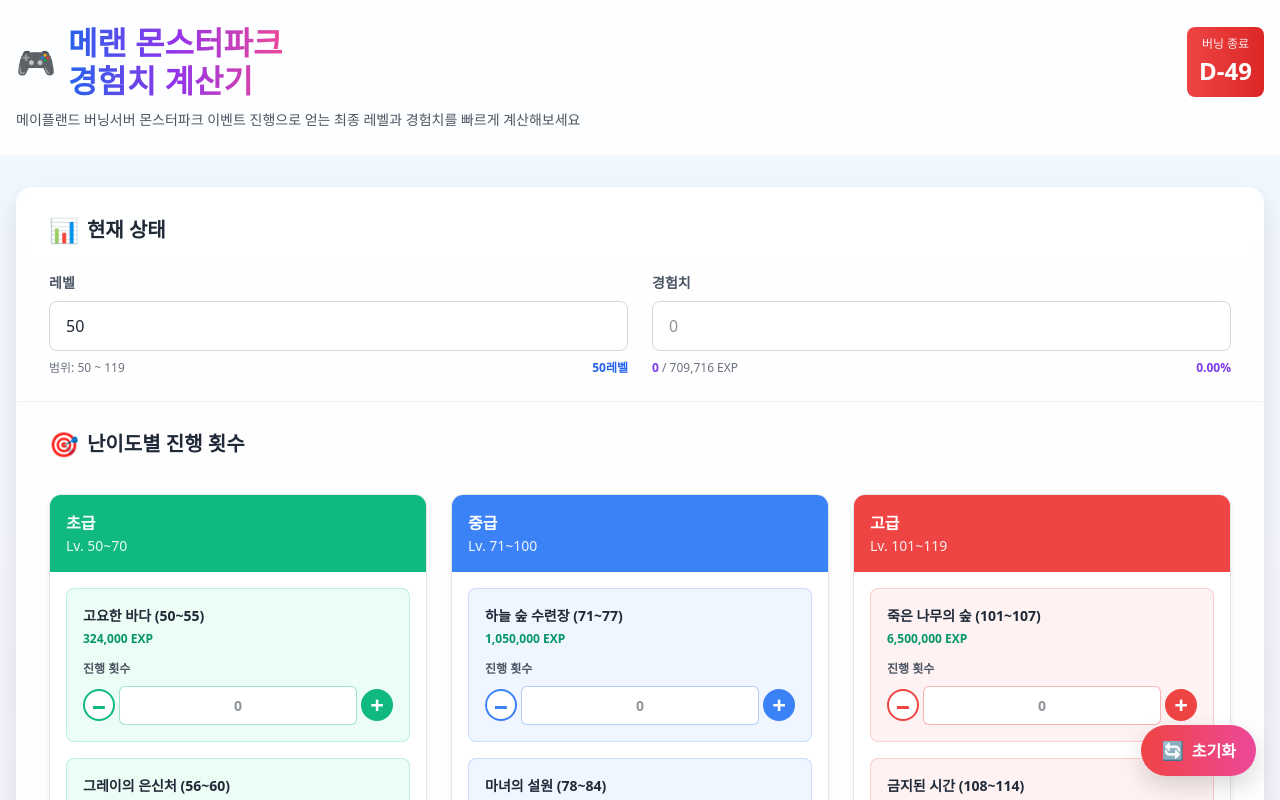
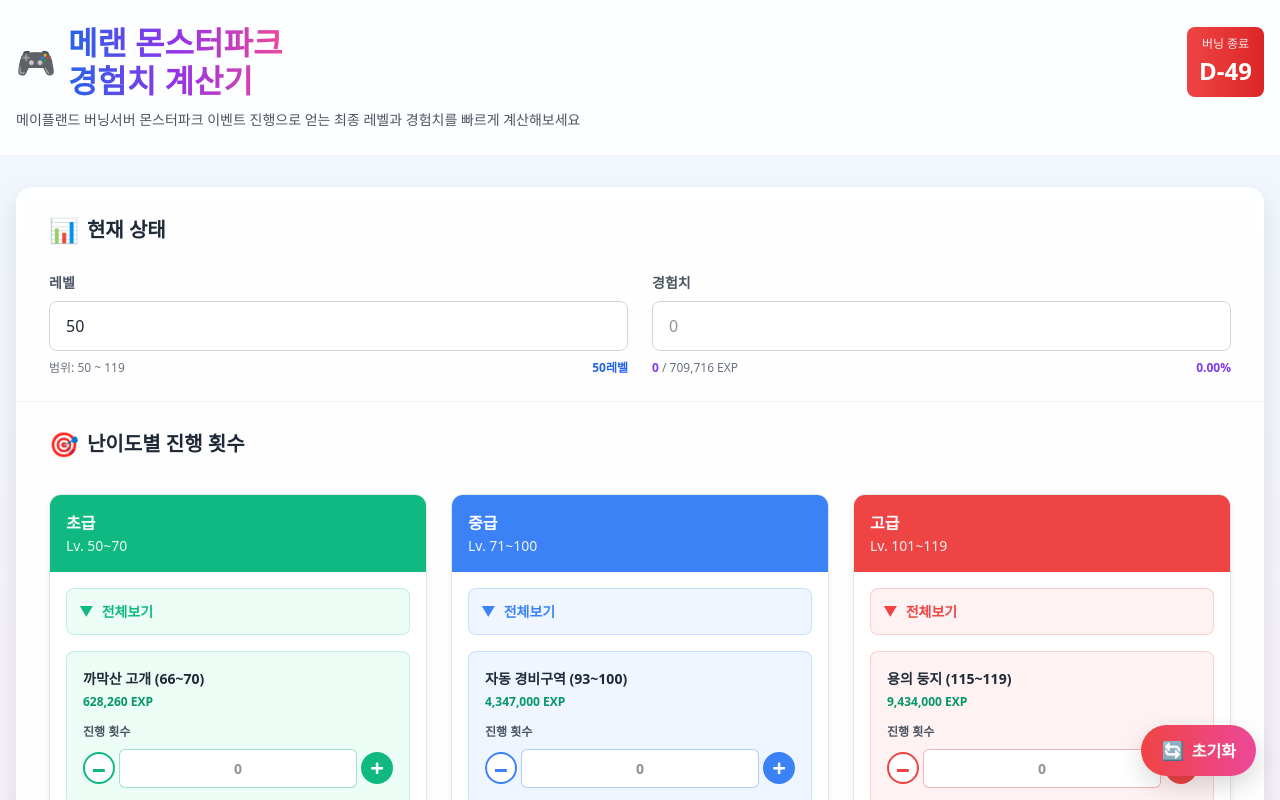
Before and after one commit to taykim7/mp-exp-calc, a Next.js app: page / in a window 1280 px wide. Shown: the top 800 px of the page. Built offline with nearby package versions, Linux system fonts and the light colour scheme.

Commit message:
feat: 각 난이도별 마지막 단계만 볼 수 있도록 수정

```diff
--- a/app/layout.tsx
+++ b/app/layout.tsx
@@ -2,6 +2,7 @@ import type { Metadata } from "next"
 import Script from "next/script"
 import { Footer } from "@/components/Footer"
 import "./globals.css"
+import { APP_VERSION } from '@/config/version'
 
 export const metadata: Metadata = {
   title: "메이플랜드 몬스터파크 경험치 계산기",
@@ -81,7 +82,7 @@ export default function RootLayout({
         {/* 배포 정보 콘솔 로그 */}
         <Script id="deployment-info" strategy="afterInteractive">
           {`
-            console.log('%c🎮 메랜 경험치 계산기 v0.1.0', 'color: #2563eb; font-size: 14px; font-weight: bold;');
+            console.log('%c🎮 메랜 경험치 계산기 v${APP_VERSION}', 'color: #2563eb; font-size: 14px; font-weight: bold;');
           `}
         </Script>
       </body>
--- a/src/components/DifficultyEventInput.tsx
+++ b/src/components/DifficultyEventInput.tsx
@@ -1,9 +1,11 @@
 'use client'
 
+import { useState } from 'react'
+import type { GameEvent } from '@/lib/types'
 import { useCalculatorStore } from '@/store/calculatorStore'
 import { eventsData } from '@/data/events'
 
-const difficultyColors = {
+const difficultyColors: Record<string, { bg: string; bgLight: string }> = {
   초급: { bg: '#10b981', bgLight: '#ecfdf5' },
   중급: { bg: '#3b82f6', bgLight: '#eff6ff' },
   고급: { bg: '#ef4444', bgLight: '#fef2f2' },
@@ -17,44 +19,13 @@ export function DifficultyEventInput({ eventsData: providedEventsData }: Difficu
   const { finalLevel, eventCounts, setEventCount } = useCalculatorStore()
   const data = providedEventsData || eventsData
 
-  return (
-    <section style={{ padding: '1.5rem 2rem' }}>
-      <div style={{ display: 'flex', alignItems: 'center', gap: '0.5rem', marginBottom: '2rem' }}>
-        <span style={{ fontSize: '1.5rem' }}>🎯</span>
-        <h2 style={{ fontSize: '1.25rem', fontWeight: 700, color: '#1f2937' }}>난이도별 진행 횟수</h2>
-      </div>
+  const [expandedEventGroups, setExpandedEventGroups] = useState<Record<string, boolean>>(
+    Object.fromEntries(data.difficulties.map((d) => [d.name, false]))
+  )
 
-      <div style={{ display: 'grid', gridTemplateColumns: 'repeat(auto-fit, minmax(300px, 1fr))', gap: '1.5rem' }}>
-        {data.difficulties.map((difficulty) => {
-          const colors = difficultyColors[difficulty.name as keyof typeof difficultyColors]
-          return (
-
-            <div
-              key={difficulty.name}
-              style={{
-                borderRadius: '0.75rem',
-                overflow: 'hidden',
-                border: '1px solid #e5e7eb',
-                background: 'white',
-                boxShadow: '0 4px 6px rgba(0,0,0,0.07)',
-              }}
-            >
-              {/* 헤더 */}
-              <div style={{ background: colors.bg, padding: '1rem', color: 'white' }}>
-                <h3 style={{ fontSize: '1rem', fontWeight: 700 }}>{difficulty.name}</h3>
-                <p style={{ fontSize: '0.875rem', opacity: 0.9 }}>Lv. {difficulty.minLevel}~{difficulty.maxLevel}</p>
-              </div>
-
-              {/* 이벤트 목록 */}
-              <div style={{ padding: '1rem', display: 'flex', flexDirection: 'column', gap: '1rem' }}>
-                {difficulty.events.map((event) => (
+  const renderEventCard = (event: GameEvent, colors: { bg: string; bgLight: string }) => (
     <div key={event.id} style={{ background: colors.bgLight, padding: '1rem', borderRadius: '0.5rem', border: `1px solid ${colors.bg}33` }}>
       <div style={{ display: 'flex', gap: '0.75rem', marginBottom: '0.75rem' }}>
-                      {/* <img
-                        src="/images/thums/thum.png"
-                        alt={event.name}
-                        style={{ width: '3rem', height: '3rem', borderRadius: '0.375rem', objectFit: 'cover', flexShrink: 0 }}
-                      /> */}
         <div style={{ flex: 1 }}>
           <p style={{ fontSize: '0.875rem', fontWeight: 600, color: '#1f2937' }}>{event.name} ({event.requiredLevel.min}~{event.requiredLevel.max})</p>
           <p style={{ fontSize: '0.75rem', fontWeight: 700, color: '#059669', marginTop: '0.25rem' }}>
@@ -68,7 +39,6 @@ export function DifficultyEventInput({ eventsData: providedEventsData }: Difficu
           진행 횟수
         </label>
         <div style={{ display: 'flex', alignItems: 'center', gap: '0.25rem' }}>
-                        {/* - 버튼 */}
           <button
             onClick={() => {
               const current = eventCounts[event.id] || 0
@@ -104,7 +74,6 @@ export function DifficultyEventInput({ eventsData: providedEventsData }: Difficu
             −
           </button>
 
-                        {/* 숫자 입력 */}
           <input
             type="text"
             inputMode="numeric"
@@ -132,7 +101,6 @@ export function DifficultyEventInput({ eventsData: providedEventsData }: Difficu
             onBlur={(e) => (e.currentTarget.style.borderColor = colors.bg + '66')}
           />
 
-                        {/* + 버튼 */}
           <button
             onClick={() => {
               const current = eventCounts[event.id] || 0
@@ -167,12 +135,104 @@ export function DifficultyEventInput({ eventsData: providedEventsData }: Difficu
           >
             +
           </button>
-
-                        {/* <span style={{ fontSize: '0.75rem', fontWeight: 600, color: '#6b7280' }}>회</span> */}
         </div>
       </div>
     </div>
-                ))}
+  )
+
+  return (
+    <section style={{ padding: '1.5rem 2rem' }}>
+      <div style={{ display: 'flex', alignItems: 'center', gap: '0.5rem', marginBottom: '2rem' }}>
+        <span style={{ fontSize: '1.5rem' }}>🎯</span>
+        <h2 style={{ fontSize: '1.25rem', fontWeight: 700, color: '#1f2937' }}>난이도별 진행 횟수</h2>
+      </div>
+
+      <div style={{ display: 'grid', gridTemplateColumns: 'repeat(auto-fit, minmax(300px, 1fr))', gap: '1.5rem' }}>
+        {data.difficulties.map((difficulty) => {
+          const colors = difficultyColors[difficulty.name as keyof typeof difficultyColors]
+          const isGroupExpanded = expandedEventGroups[difficulty.name] ?? true
+
+          const otherEvents = difficulty.events.slice(0, -1)
+          const lastEvent = difficulty.events[difficulty.events.length - 1]
+
+          return (
+            <div
+              key={difficulty.name}
+              style={{
+                borderRadius: '0.75rem',
+                overflow: 'hidden',
+                border: '1px solid #e5e7eb',
+                background: 'white',
+                boxShadow: '0 4px 6px rgba(0,0,0,0.07)',
+              }}
+            >
+              {/* 헤더 */}
+              <div style={{ background: colors.bg, padding: '1rem', color: 'white' }}>
+                <h3 style={{ fontSize: '1rem', fontWeight: 700 }}>{difficulty.name}</h3>
+                <p style={{ fontSize: '0.875rem', opacity: 0.9 }}>Lv. {difficulty.minLevel}~{difficulty.maxLevel}</p>
+              </div>
+
+              {/* 이벤트 목록 */}
+              <div style={{ padding: '1rem', display: 'flex', flexDirection: 'column', gap: '1rem' }}>
+                {/* 나머지 이벤트들 (접고 펼칠 수 있음) */}
+                {otherEvents.length > 0 && (
+                  <div>
+                    <button
+                      onClick={() => {
+                        setExpandedEventGroups((prev) => ({
+                          ...prev,
+                          [difficulty.name]: !isGroupExpanded,
+                        }))
+                      }}
+                      style={{
+                        width: '100%',
+                        padding: '0.75rem',
+                        background: colors.bgLight,
+                        border: `1px solid ${colors.bg}33`,
+                        borderRadius: '0.5rem',
+                        cursor: 'pointer',
+                        display: 'flex',
+                        alignItems: 'center',
+                        gap: '0.5rem',
+                        transition: 'background-color 0.2s',
+                      }}
+                      onMouseEnter={(e) => {
+                        e.currentTarget.style.opacity = '0.8'
+                      }}
+                      onMouseLeave={(e) => {
+                        e.currentTarget.style.opacity = '1'
+                      }}
+                    >
+                      <span
+                        style={{
+                          display: 'inline-flex',
+                          alignItems: 'center',
+                          justifyContent: 'center',
+                          transform: isGroupExpanded ? 'rotate(180deg)' : 'rotate(0deg)',
+                          transition: 'transform 0.2s',
+                          fontSize: '0.875rem',
+                          color: colors.bg,
+                          fontWeight: 700,
+                          flexShrink: 0,
+                        }}
+                      >
+                        ▼
+                      </span>
+                      <span style={{ fontSize: '0.875rem', fontWeight: 600, color: colors.bg }}>
+                        전체보기
+                      </span>
+                    </button>
+
+                    {isGroupExpanded && (
+                      <div style={{ display: 'flex', flexDirection: 'column', gap: '1rem', marginTop: '1rem' }}>
+                        {otherEvents.map((event) => renderEventCard(event, colors))}
+                      </div>
+                    )}
+                  </div>
+                )}
+
+                {/* 마지막 이벤트 (항상 표시) */}
+                {lastEvent && renderEventCard(lastEvent, colors)}
               </div>
             </div>
           )
```
Lines whose indentation alone changed are shown as unchanged.
